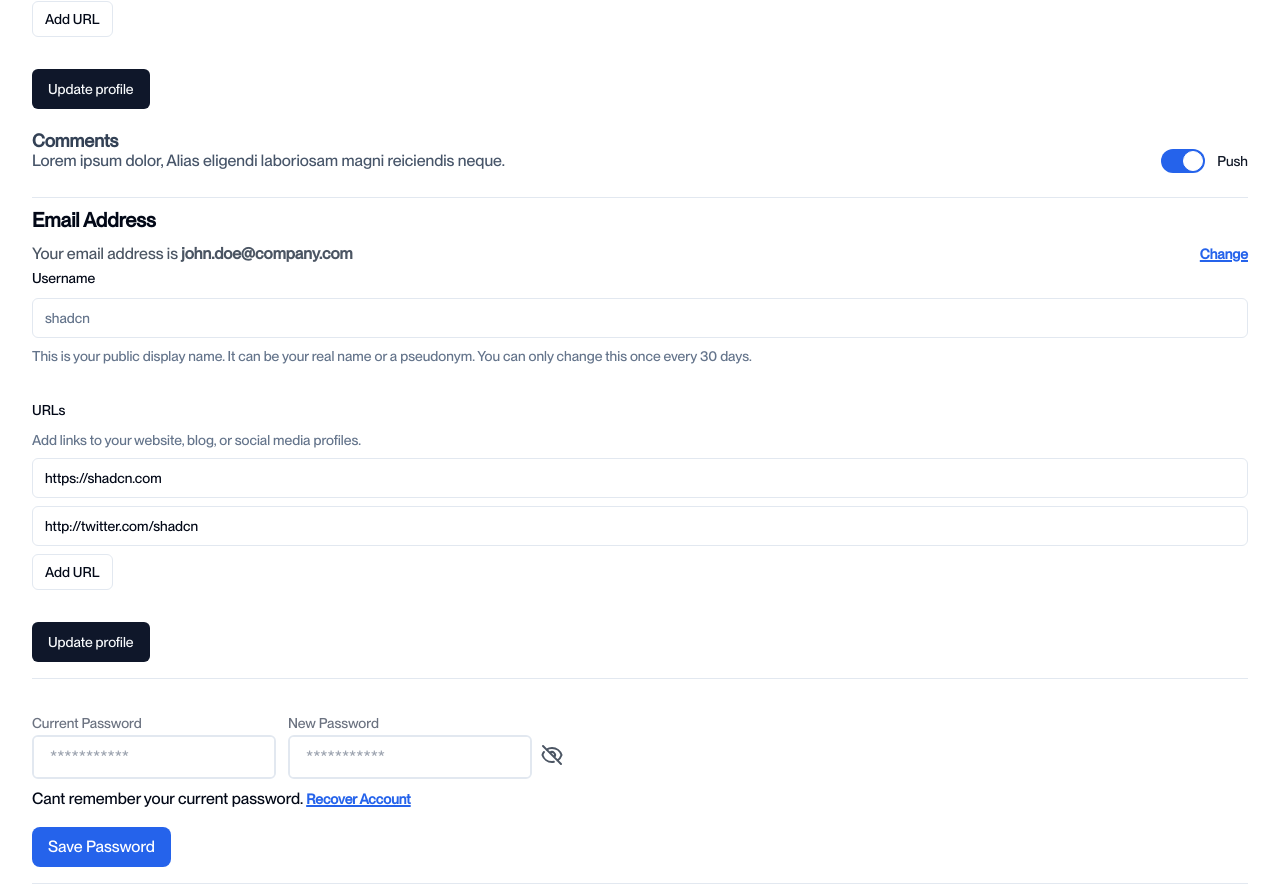
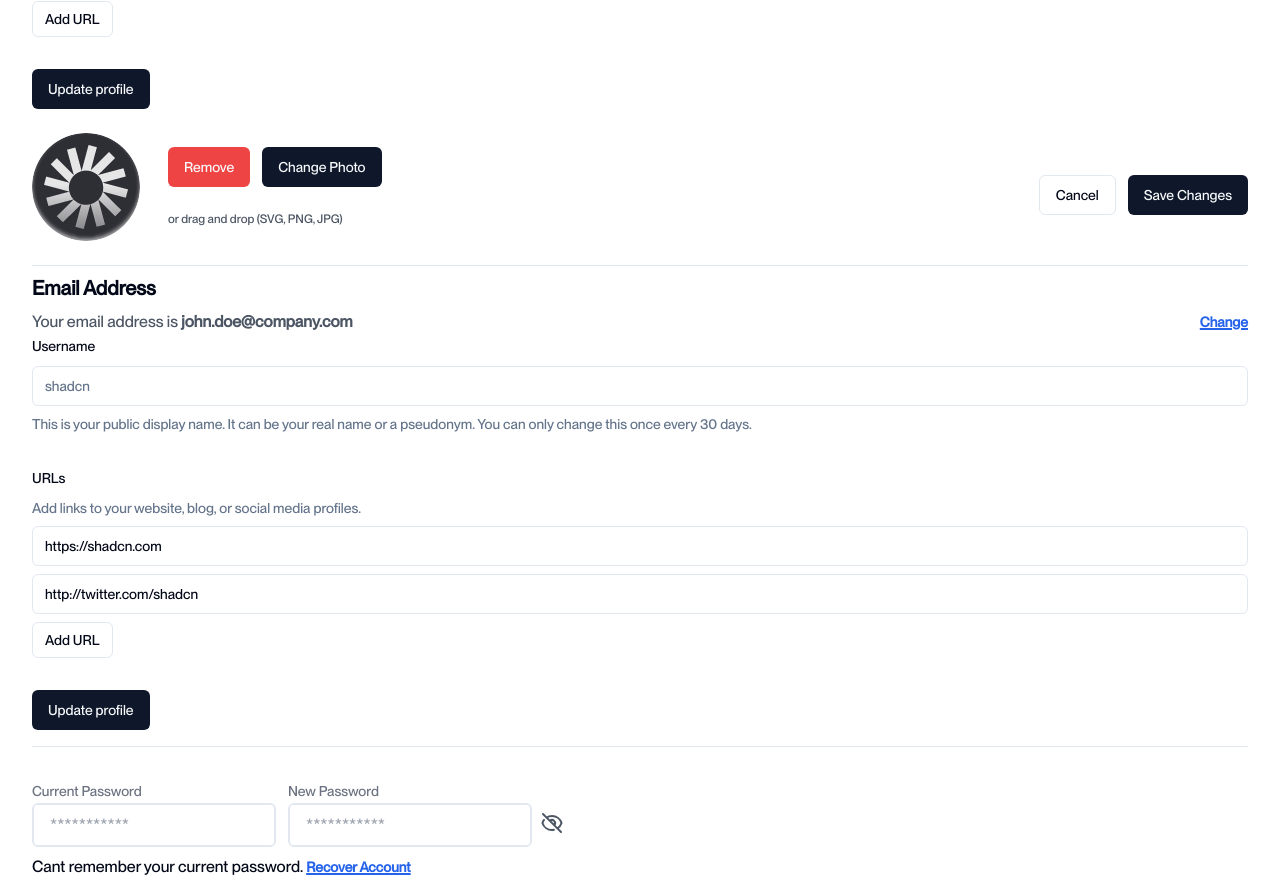
Before and after one commit to niiwade/designchallenge, a Next.js app: page / in a window 1280 px wide. Shown: the part 798-1691 px from the top of the page. Built offline with nearby package versions, Linux system fonts and the light colour scheme.

Commit message:
fixed new changes

```diff
--- a/src/app/page.tsx
+++ b/src/app/page.tsx
@@ -1,6 +1,8 @@
 
 import SettingsForm from "@/components/Form";
 import SettingsForm1 from "@/components/Form";
+import { Avatar, AvatarImage } from "@/components/ui/avatar";
+import { Button } from "@/components/ui/button";
 import { Card, CardHeader, CardTitle, CardContent, CardDescription } from "@/components/ui/card";
 import { Tabs, TabsList, TabsTrigger, TabsContent } from "@/components/ui/tabs";
 import { Search } from "lucide-react";
@@ -168,17 +170,29 @@ export default function Home() {
 
             <div className="grid border-b py-6 sm:grid-cols-2">
               <div className="">
-                <h2 className="text-lg font-semibold leading-4 text-slate-700">Comments</h2>
-                <p className="font- text-slate-600">Lorem ipsum dolor, Alias eligendi laboriosam magni reiciendis neque.</p>
+
+              <div className="flex items-center">
+                <Avatar className="h-84 w-84">
+                <AvatarImage src="/companylogo.png"/>
+                </Avatar>
+
+
+                  <div className="ml-7 flex flex-col">
+                  <div className="flex flex-row gap-3">
+                  <Button variant='destructive' type="submit">Remove</Button>
+                  <Button type="submit">Change Photo</Button>
+                </div>
+                    <div className="leading-snug text-xs mt-6 text-gray-600">or drag and drop (SVG, PNG, JPG)</div>
+                  </div>
+                </div>
+
+
               </div>
+
               <div className="mt-4 flex items-center sm:justify-end">
-                <div className="flex flex-col gap-3">
-                  <label className="relative inline-flex cursor-pointer items-center">
-                    <input type="checkbox" value="" id="push" className="peer sr-only" checked />
-                    <div className="peer h-6 w-11 rounded-full bg-gray-200 after:absolute after:top-[2px] after:left-[2px] after:h-5 after:w-5 after:rounded-full after:border after:border-gray-300 after:bg-white after:transition-all after:content-[''] peer-checked:bg-blue-600 peer-checked:after:translate-x-full peer-checked:after:border-white peer-focus:outline-none peer-focus:ring-4 peer-focus:ring-blue-300 dark:border-gray-600 dark:bg-gray-700 dark:peer-focus:ring-blue-800"></div>
-                    <span className="ml-3 text-sm font-medium text-gray-900 dark:text-gray-300">Push</span>
-                  </label>
-
+                <div className="flex flex-row gap-3">
+                  <Button variant='outline' type="submit">Cancel</Button>
+                  <Button type="submit">Save Changes</Button>
                 </div>
               </div>
             </div>
```
Also changed, not shown: public/companylogo.png (added).
